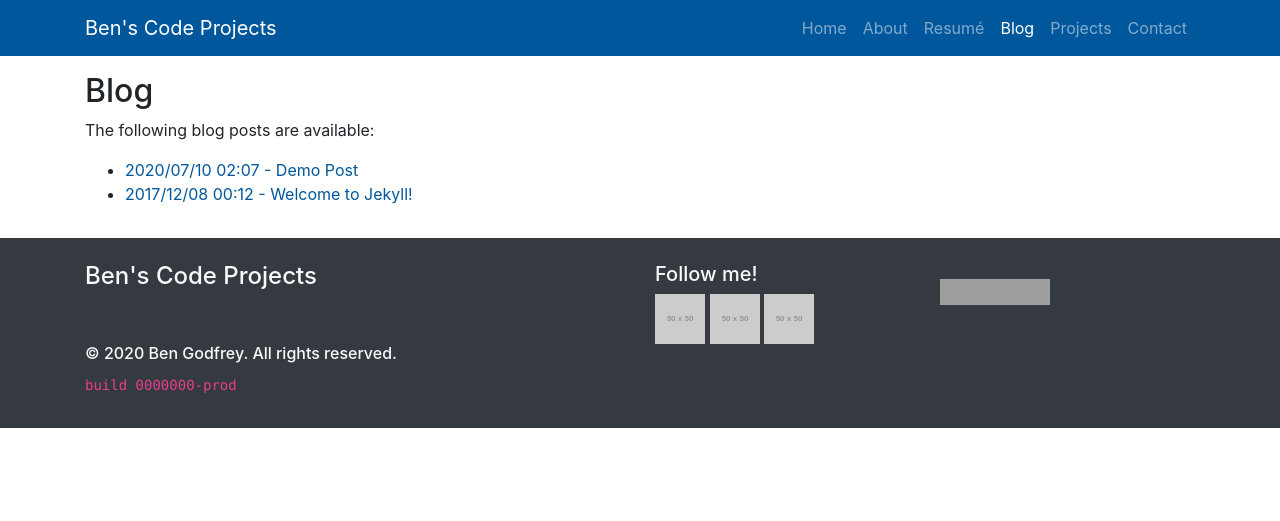
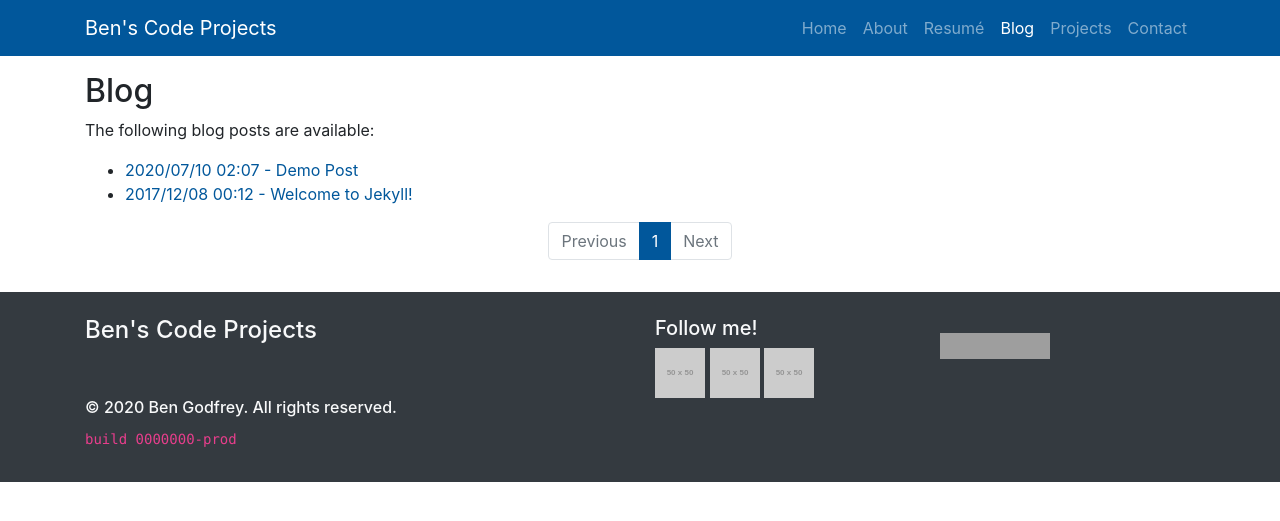
Before and after one commit to BenJetson/benjetson.github.io, a Jekyll site: the page built from blog/index.html, in a window 1280 px wide. Shown: the top 521 px of the page. Built offline with Jekyll 4.4.1, drawn with Linux system fonts in a browser that asks for light colours; the list of posts is cut into pages by our own code; grey boxes are pictures that could not be loaded.

Commit message:
Add pagination widget to blog page. #15

```diff
--- a/blog/index.html
+++ b/blog/index.html
@@ -1,13 +1,13 @@
 ---
 layout: boilerplate
-title: All Posts
+title: Blog
 ---
 
 <div class="container py-3">
   <h2>Blog</h2>
   <p>The following blog posts are available:</p>
   <ul>
-    {% for post in site.posts %}
+    {% for post in paginator.posts %}
     <li>
       <a href="{{post.url | prepend: site.url }}"
         >{{post.date | date: "%Y/%m/%d %H:%m"}} - {{post.title}}</a
@@ -15,4 +15,64 @@ title: All Posts
     </li>
     {% endfor %}
   </ul>
+
+  <nav aria-label="Blog Pages">
+    <ul class="pagination justify-content-center">
+      {% if paginator.previous_page %}
+      <li class="page-item">
+        <a class="page-link" href="{{ paginator.previous_page_path }}"
+          >Previous</a
+        >
+      </li>
+      {% else %}
+      <li class="page-item disabled">
+        <a class="page-link" href="#" tabindex="-1" aria-disabled="true"
+          >Previous</a
+        >
+      </li>
+      {% endif %}
+
+      <!--  -->
+      {% for page in (1..paginator.total_pages) %}
+      <!--  -->
+      {% if page == paginator.page %}
+      <li class="page-item active" aria-current="page">
+        <span class="page-link"
+          >{{ page }}<span class="sr-only">(current)</span></span
+        >
+      </li>
+      {% elsif page == 1 %}
+      <li class="page-item">
+        <a class="page-link" href="{{ '/blog' | relative_url }}">{{ page }}</a>
+      </li>
+      {% else %}
+      <li class="page-item">
+        <a
+          class="page-link"
+          href="{{ site.paginate_path | relative_url | replace: ':num', page }}"
+          >{{page}}</a
+        >
+      </li>
+      {% endif %}
+      <!--  -->
+      {% endfor %}
+      <!--  -->
+
+      {% if paginator.next_page %}
+      <li class="page-item">
+        <a
+          class="page-link"
+          href="{{ paginator.next_page_path | relative_url }}"
+          >Next</a
+        >
+      </li>
+      {% else %}
+      <li class="page-item disabled">
+        <a class="page-link" href="#" tabindex="-1" aria-disabled="true"
+          >Next</a
+        >
+      </li>
+      {% endif %}
+    </ul>
+  </nav>
 </div>
```
